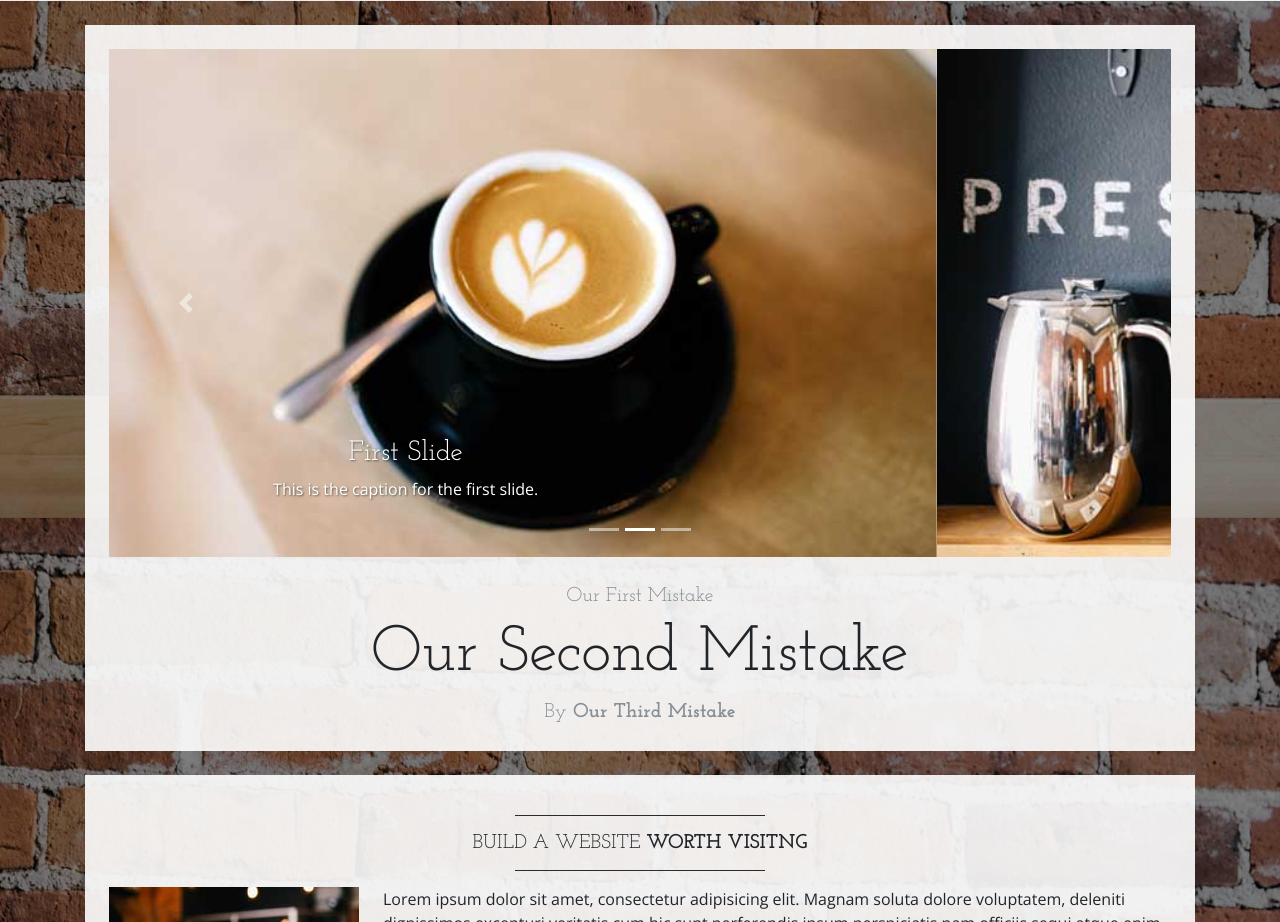
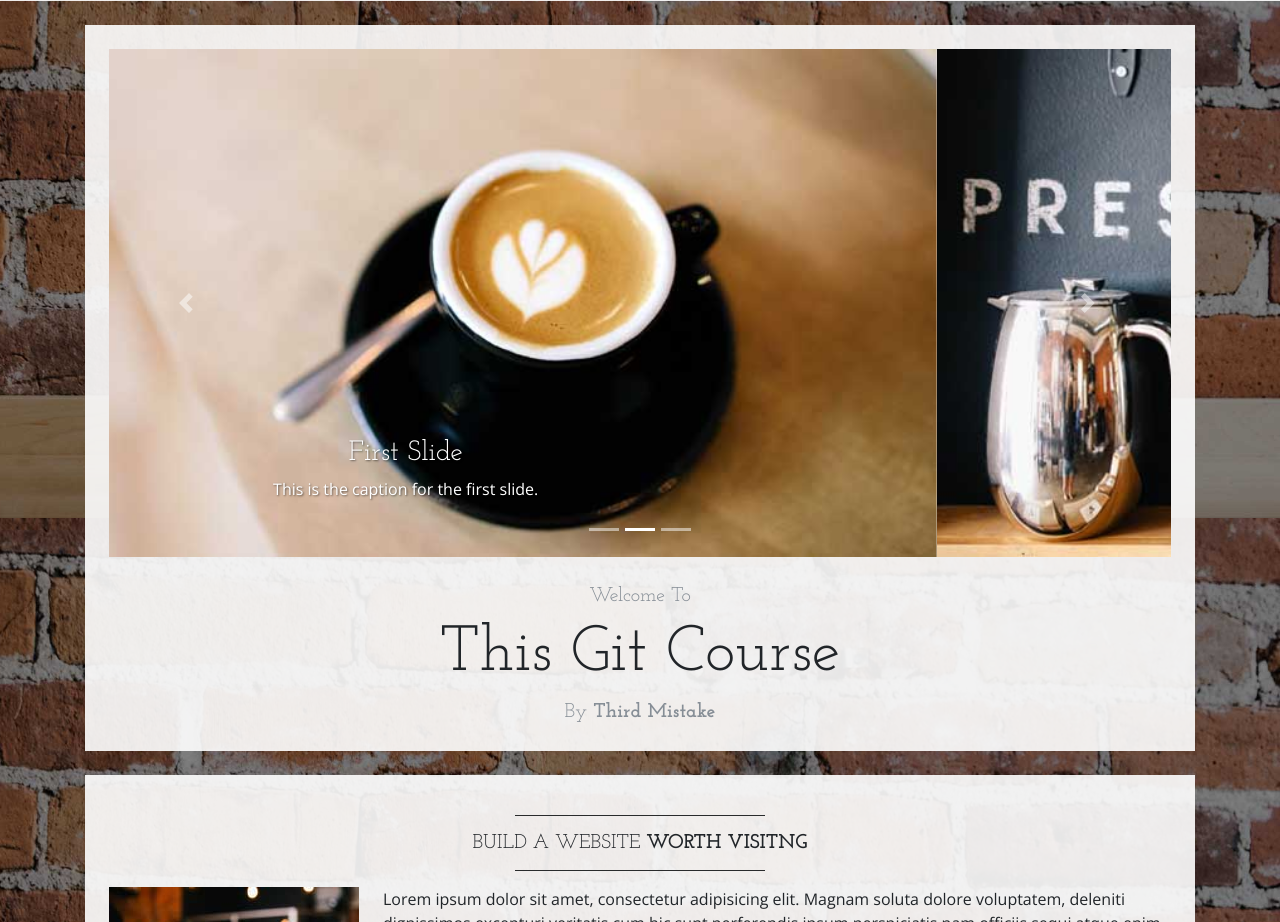
Before and after one commit to az9000/Learnable-Git-Course, a website: page index.html in a window 1280 px wide. Shown: the part 282-1204 px from the top of the page. Drawn offline with nearby package versions, Linux system fonts and the light colour scheme.

Commit message:
Trying third mistake AGAIN

```diff
--- a/index.html
+++ b/index.html
@@ -99,10 +99,10 @@
         </div>
         <!-- Welcome Message -->
         <div class="text-center mt-4">
-          <div class="text-heading text-muted text-lg">Our First Mistake</div>
-          <h1 class="my-2">Our Second Mistake</h1>
+          <div class="text-heading text-muted text-lg">Welcome To</div>
+          <h1 class="my-2">This Git Course</h1>
           <div class="text-heading text-muted text-lg">By
-            <strong>Our Third Mistake</strong>
+            <strong>Third Mistake</strong>
           </div>
         </div>
       </div>
```
